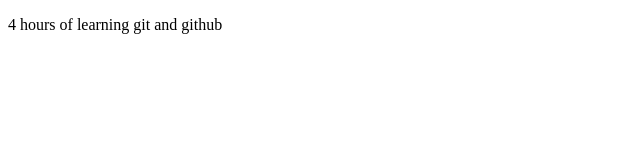
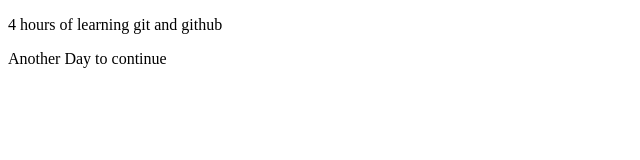
Before and after one commit to Godfather-Tony/Testing-repo, a plain HTML site: page index.html in a window 1280 px wide. Shown: the whole page, without its empty margins (0-640 px from the left). Drawn offline with Linux system fonts and the light colour scheme.

Commit message:
Added a new line to row 10

```diff
--- a/index.html
+++ b/index.html
@@ -7,5 +7,6 @@
 </head>
 <body>
     <p>4 hours of learning git and github</p>
+    <p>Another Day to continue</p>
 </body>
 </html>
```
